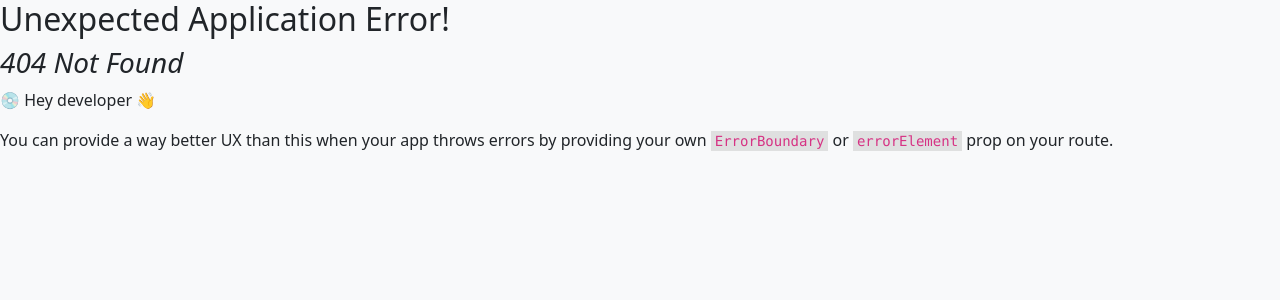
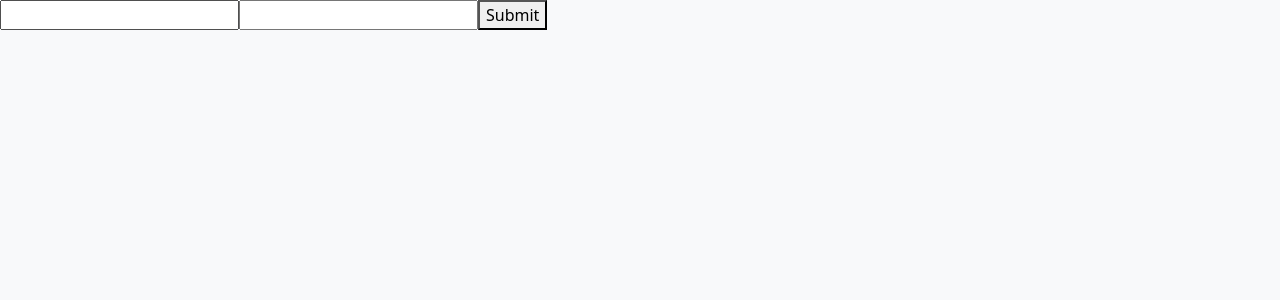
Before and after one commit to H8-RMT46-GroupProject/tictactoe-multiplayer, a React (Vite) app in the folder client/: page /join in a window 1280 px wide. Before the commit this address had no page. Shown: the top 300 px of the page. Built offline with nearby package versions, Linux system fonts and the light colour scheme.

Commit message:
Join Room

```diff
--- /dev/null
+++ b/client/src/views/HomePage.jsx
@@ -0,0 +1,23 @@
+import { useNavigate } from "react-router-dom";
+
+export default function HomePage() {
+  const navigate = useNavigate();
+  return (
+    <>
+      <button
+        className="btn btn-lg btn-primary"
+        onClick={() => {
+          navigate("/create");
+        }}
+      >
+        Create Room
+      </button>
+      <button
+        className="btn btn-lg btn-primary"
+        onClick={() => navigate("/join")}
+      >
+        Join Room
+      </button>
+    </>
+  );
+}
--- /dev/null
+++ b/client/src/views/JoinRoom.jsx
@@ -0,0 +1,77 @@
+import { initializeApp } from "firebase/app";
+import { get, getDatabase, ref, update } from "firebase/database";
+import { useContext, useState } from "react";
+import { useNavigate } from "react-router-dom";
+import { firebaseConfig } from "../helpers/firebaseConfig";
+import { UserContext } from "../UserContext";
+
+export default function JoinRoom() {
+  const [playerName, setPlayerName] = useState("");
+  const [room, setRoom] = useState("");
+  const { setUser } = useContext(UserContext);
+  const app = initializeApp(firebaseConfig);
+  const db = getDatabase(app);
+
+  const navigate = useNavigate();
+
+  const handleOnChange = (e) => {
+    if (e.target.id === "playerName") {
+      setPlayerName(e.target.value);
+    } else {
+      setRoom(e.target.value);
+    }
+  };
+
+  const handleJoin = (e) => {
+    e.preventDefault();
+
+    get(ref(db, `rooms/${room}`)).then((snapshot) => {
+      if (snapshot.exists()) {
+        const data = snapshot.val();
+
+        if (data[playerName]) {
+          alert("Player name already taken");
+          return;
+        }
+
+        const createPlayer = {
+          [playerName]: {
+            turn: "O",
+            winner: null,
+            win: 0,
+            lose: 0,
+            draw: 0,
+            role: "player2",
+          },
+        };
+
+        if (Object.keys(snapshot.val()).length > 3)
+          createPlayer[playerName].role = "penonton";
+
+        update(ref(db, `rooms/${room}`), createPlayer);
+        setUser({
+          name: playerName,
+          room: room,
+        });
+        navigate("/dashboard");
+      } else {
+        alert("Room not found");
+      }
+    });
+  };
+
+  return (
+    <>
+      <form onSubmit={handleJoin}>
+        <input
+          type="text"
+          id="playerName"
+          value={playerName}
+          onChange={handleOnChange}
+        />
+        <input type="text" id="room" value={room} onChange={handleOnChange} />
+        <button type="submit">Submit</button>
+      </form>
+    </>
+  );
+}
```
Also changed, not shown: client/src/routers/index.jsx (+14 -2 lines).
